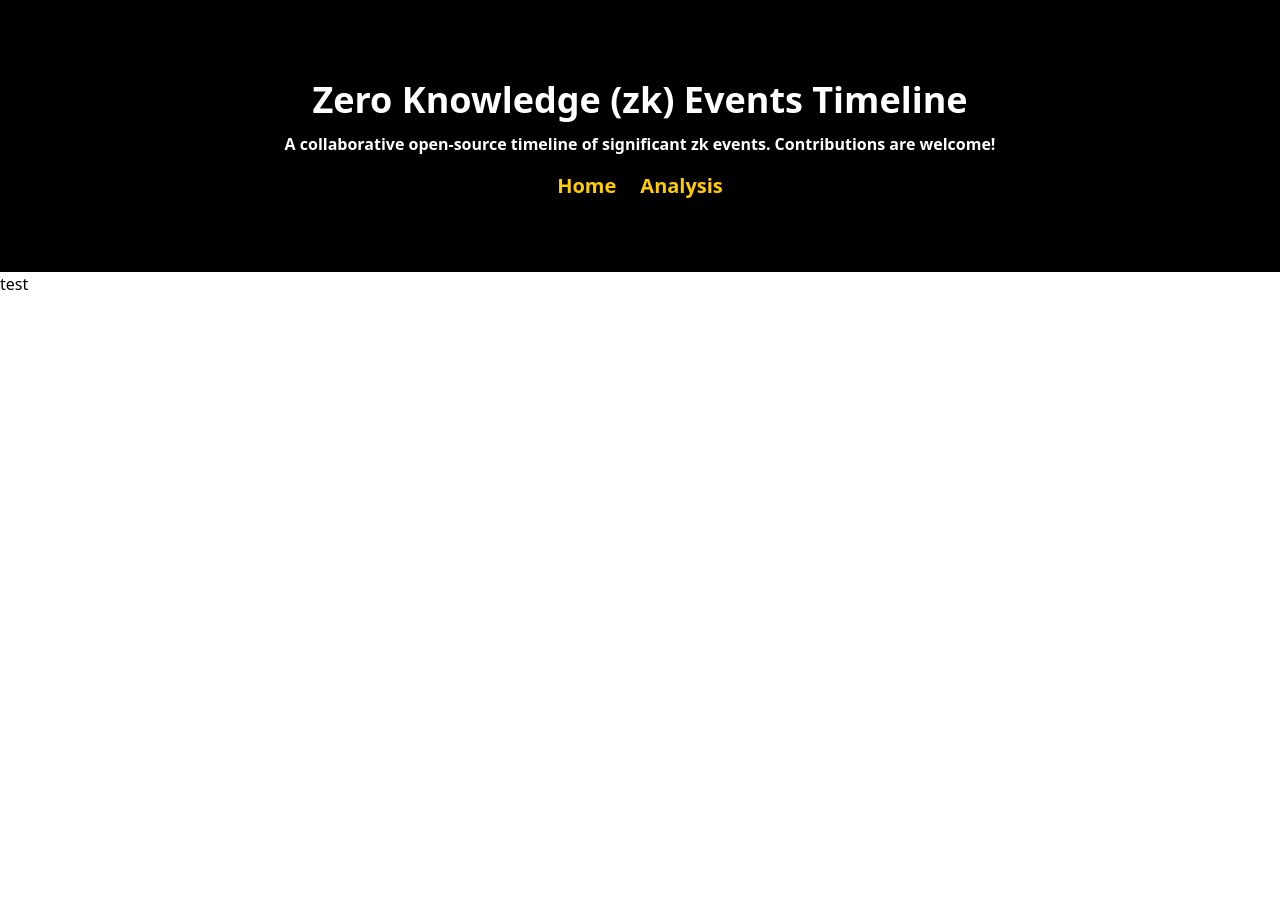
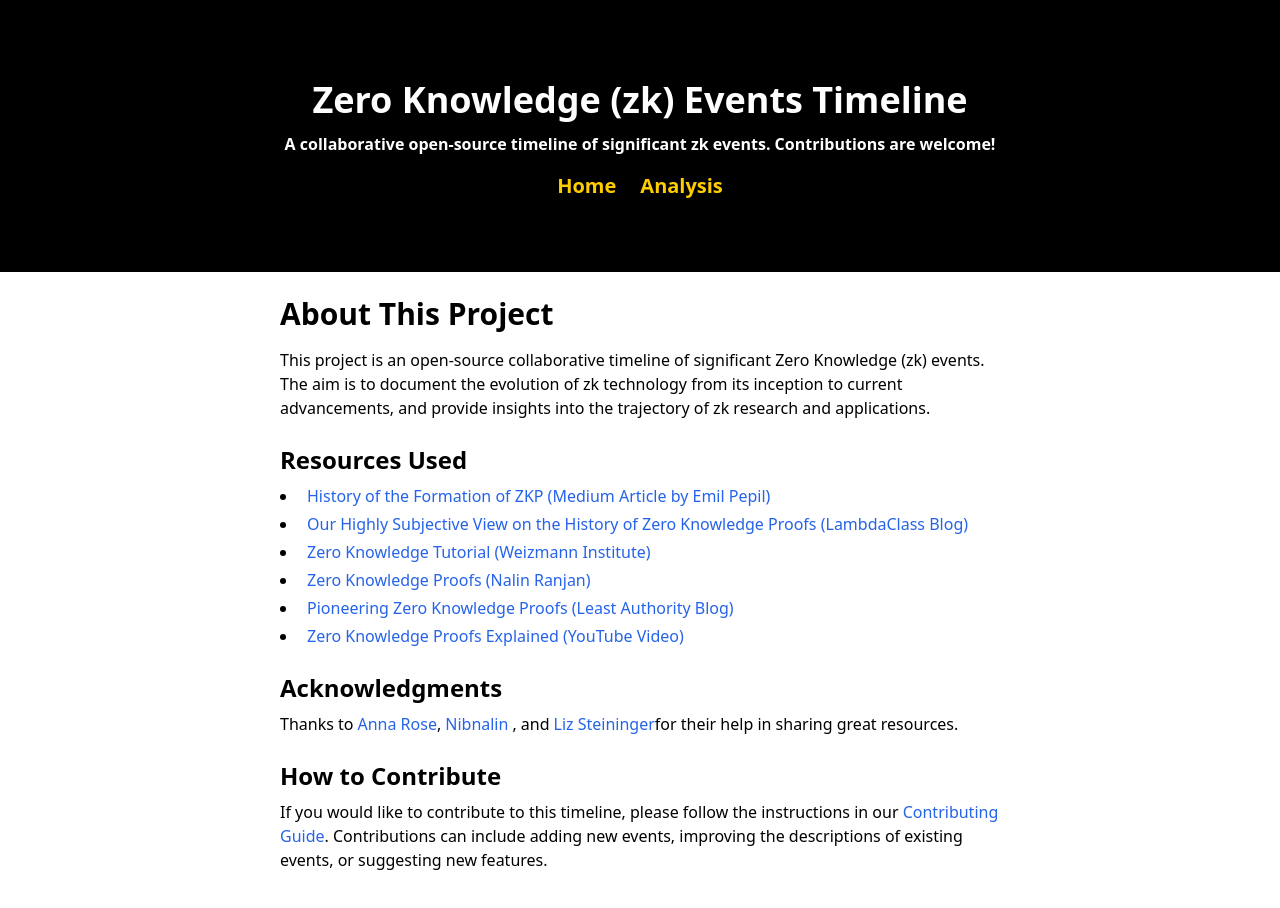
Before and after one commit to Violet-Bora-Lee/zk-timline-test, a Next.js app: page /about in a window 1280 px wide. Shown: the top 908 px of the page. Before the commit the page ends 800 px from the top, so only its background shows below. Built offline with nearby package versions, Linux system fonts and the light colour scheme.

Commit message:
About page

```diff
--- a/app/about/page.tsx
+++ b/app/about/page.tsx
@@ -5,7 +5,126 @@ export default function AboutPage() {
   return (
     <main>
       <Menu />
-      test
+      <section className="pb-2 min-h-screen">
+        <article className="bg-white text-black p-6 max-w-3xl mx-auto">
+          <h2 className="text-3xl font-bold mb-4">About This Project</h2>
+          <p className="mb-6">
+            This project is an open-source collaborative timeline of significant Zero Knowledge (zk) events.
+            The aim is to document the evolution of zk technology from its inception to current advancements,
+            and provide insights into the trajectory of zk research and applications.
+          </p>
+
+          <h3 className="text-2xl font-semibold mb-2">Resources Used</h3>
+          <ul className="list-disc list-inside space-y-1 mb-6">
+            <li>
+              <a
+                href="https://medium.com/@emilpepil/history-of-the-formation-of-zkp-151dd7001ffa"
+                target="_blank"
+                rel="noopener noreferrer"
+                className="text-blue-600 hover:underline ml-1"
+              >
+                History of the Formation of ZKP (Medium Article by Emil Pepil)
+              </a>
+            </li>
+            <li>
+              <a
+                href="https://blog.lambdaclass.com/our-highly-subjective-view-on-the-history-of-zero-knowledge-proofs/"
+                target="_blank"
+                rel="noopener noreferrer"
+                className="text-blue-600 hover:underline ml-1"
+              >
+                Our Highly Subjective View on the History of Zero Knowledge Proofs (LambdaClass Blog)
+              </a>
+            </li>
+            <li>
+              <a
+                href="https://www.wisdom.weizmann.ac.il/~oded/PSX/zk-tut02v3.pdf"
+                target="_blank"
+                rel="noopener noreferrer"
+                className="text-blue-600 hover:underline ml-1"
+              >
+                Zero Knowledge Tutorial (Weizmann Institute)
+              </a>
+            </li>
+            <li>
+              <a
+                href="https://nibnalin.me/assets/zk.pdf"
+                target="_blank"
+                rel="noopener noreferrer"
+                className="text-blue-600 hover:underline ml-1"
+              >
+                Zero Knowledge Proofs (Nalin Ranjan)
+              </a>
+            </li>
+            <li>
+              <a
+                href="https://leastauthority.com/blog/pioneering-zero-knowledge-proofs/"
+                target="_blank"
+                rel="noopener noreferrer"
+                className="text-blue-600 hover:underline ml-1"
+              >
+                Pioneering Zero Knowledge Proofs (Least Authority Blog)
+              </a>
+            </li>
+            <li>
+              <a
+                href="https://youtu.be/KWS0InuJJrA?si=LqgY4C7nRtcvYUS3"
+                target="_blank"
+                rel="noopener noreferrer"
+                className="text-blue-600 hover:underline ml-1"
+              >
+                Zero Knowledge Proofs Explained (YouTube Video)
+              </a>
+            </li>
+          </ul>
+
+          <h3 className="text-2xl font-semibold mb-2">Acknowledgments</h3>
+          <p className="mb-6">
+            Thanks to
+            <a
+              href="https://x.com/AnnaRRose"
+              target="_blank"
+              rel="noopener noreferrer"
+              className="text-blue-600 hover:underline ml-1"
+            >
+              Anna Rose
+            </a>,
+            <a
+              href="https://x.com/nibnalin"
+              target="_blank"
+              rel="noopener noreferrer"
+              className="text-blue-600 hover:underline mx-1"
+            >
+              Nibnalin
+            </a>,
+            and
+            <a
+              href="https://x.com/liz315"
+              target="_blank"
+              rel="noopener noreferrer"
+              className="text-blue-600 hover:underline ml-1"
+            >
+              Liz Steininger
+            </a>
+            for their help in sharing great resources.
+          </p>
+
+          <h3 className="text-2xl font-semibold mb-2">How to Contribute</h3>
+          <p>
+            If you would like to contribute to this timeline, please follow the instructions in our{" "}
+            {/* TODO: update contributing.md link */}
+            <a
+              href="https://github.com/obadiaa/zktimeline/blob/main/CONTRIBUTING.md"
+              target="_blank"
+              rel="noopener noreferrer"
+              className="text-blue-600 hover:underline"
+            >
+              Contributing Guide
+            </a>. Contributions can include adding new events, improving the descriptions of existing events,
+            or suggesting new features.
+          </p>
+        </article>
+      </section>
     </main>
-  )
+  );
 }
```
